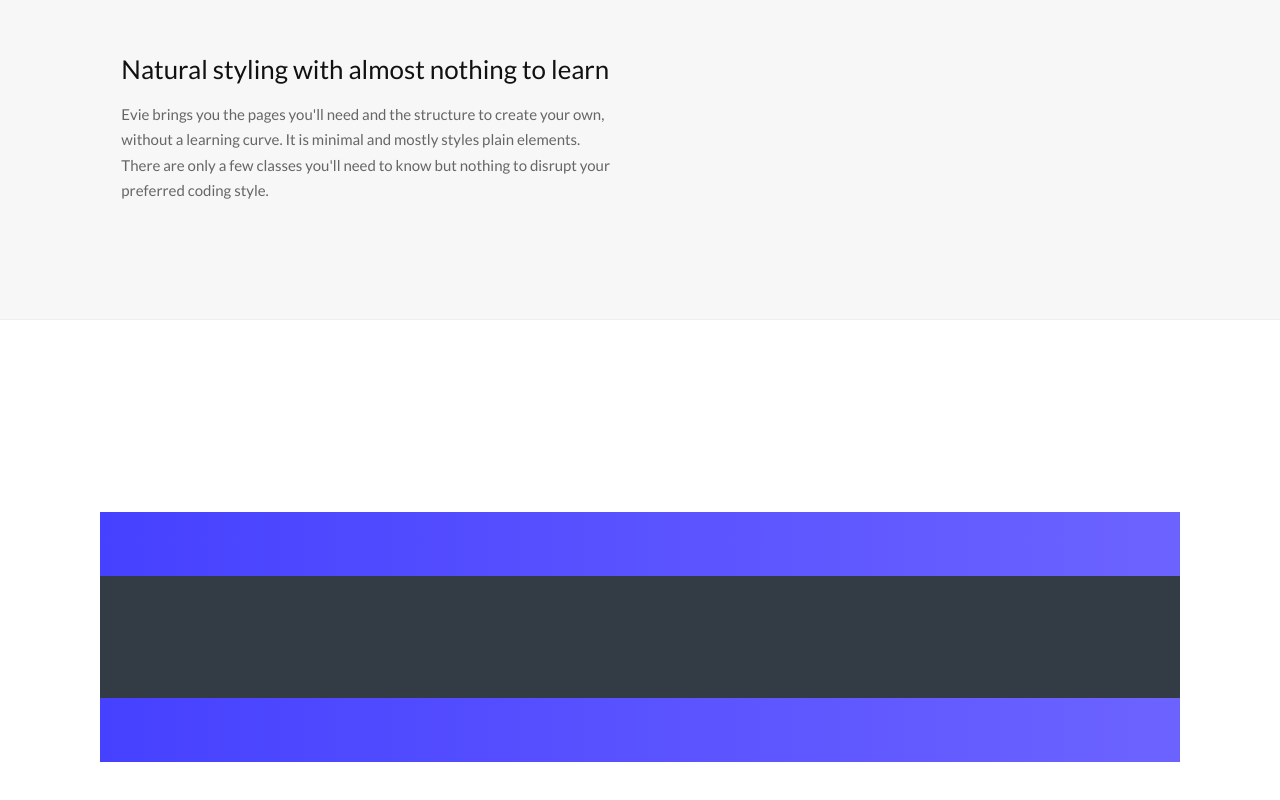
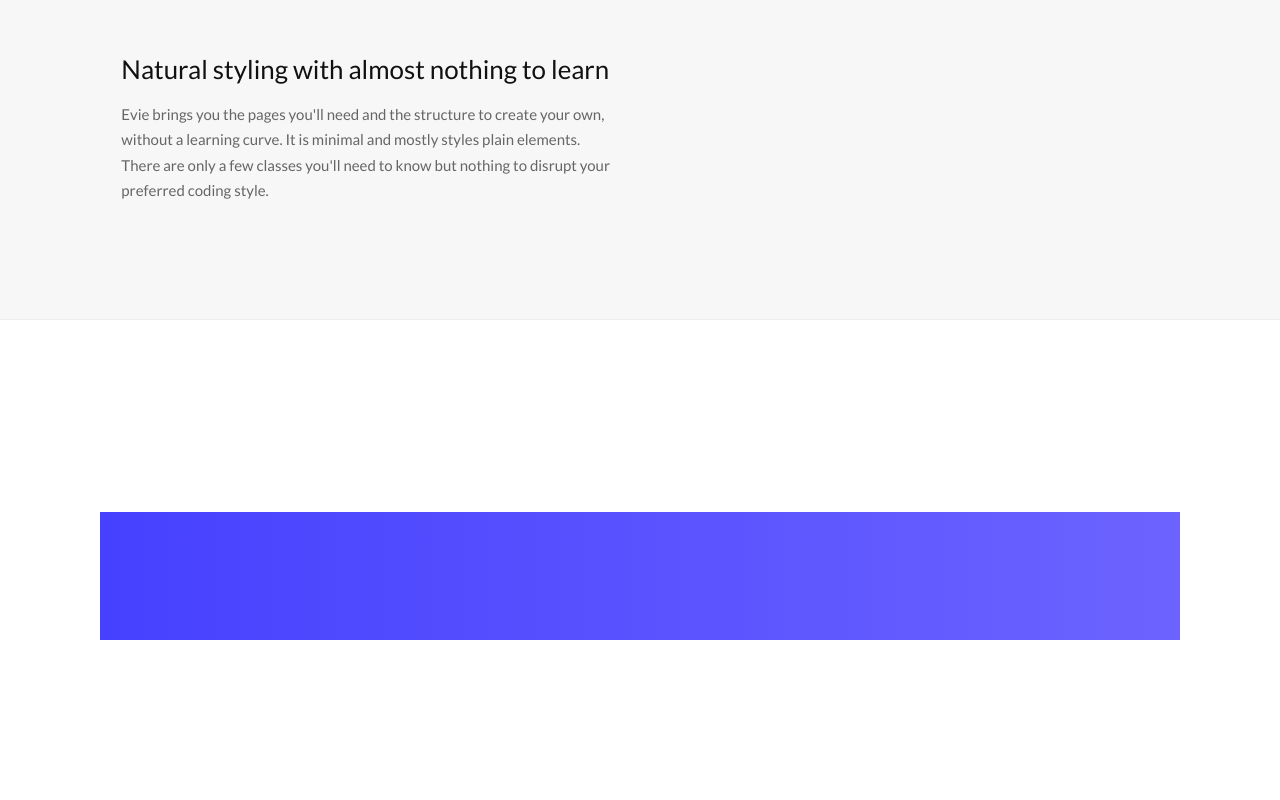
Before and after one commit to rohithdigital/landingpage2, a plain HTML site: page index.html in a window 1280 px wide. Shown: the part 1238-2038 px from the top of the page. Drawn offline with Linux system fonts and the light colour scheme; a script that the page names is missing.

Commit message:
Update index.html

```diff
--- a/index.html
+++ b/index.html
@@ -118,17 +118,7 @@
 			<div
 			</div>
 		</div>
-	</div>
-	<!-- Footer -->
-	<div class="footer footer--dark">
-		<div class="container">
-			<div
 
-					</div>
-					<div class="footer__data__item">
-					<div
-
-					</div>
 
 
 					</div>
```
